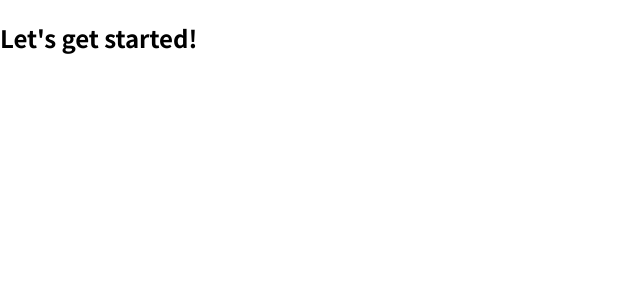
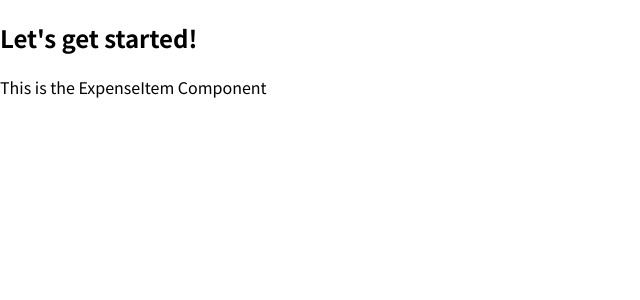
Before and after one commit to 09eric09/expense-tracker, a React (Create React App) app: page / in a window 1280 px wide. Shown: the top 300 px of the page, without its empty margins (0-640 px from the left). Built offline with nearby package versions, Linux system fonts and the light colour scheme.

Commit message:
added the ExpenseItem component

```diff
--- a/src/App.js
+++ b/src/App.js
@@ -1,7 +1,10 @@
+import ExpenseItem from "./components/ExpenseItem";
+
 function App() {
   return (
     <div>
       <h2>Let's get started!</h2>
+      <ExpenseItem/>
     </div>
   );
 }
--- /dev/null
+++ b/src/components/ExpenseItem.js
@@ -0,0 +1,9 @@
+import React from 'react'
+
+const ExpenseItem = () => {
+  return (
+    <div>This is the ExpenseItem Component</div>
+  )
+}
+
+export default ExpenseItem
```
Also changed, not shown: 1 other file (tests, documents, lock files or other folders).
